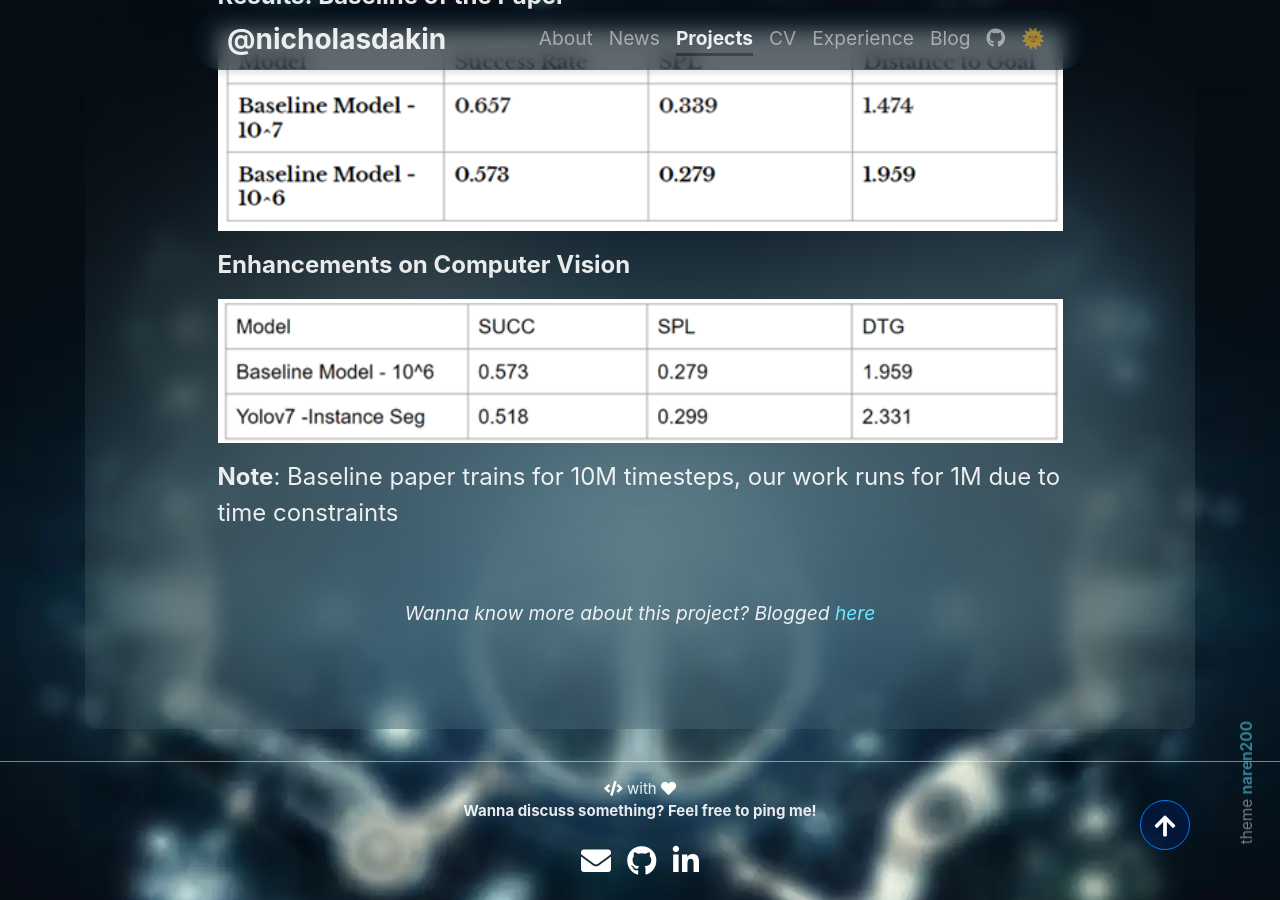
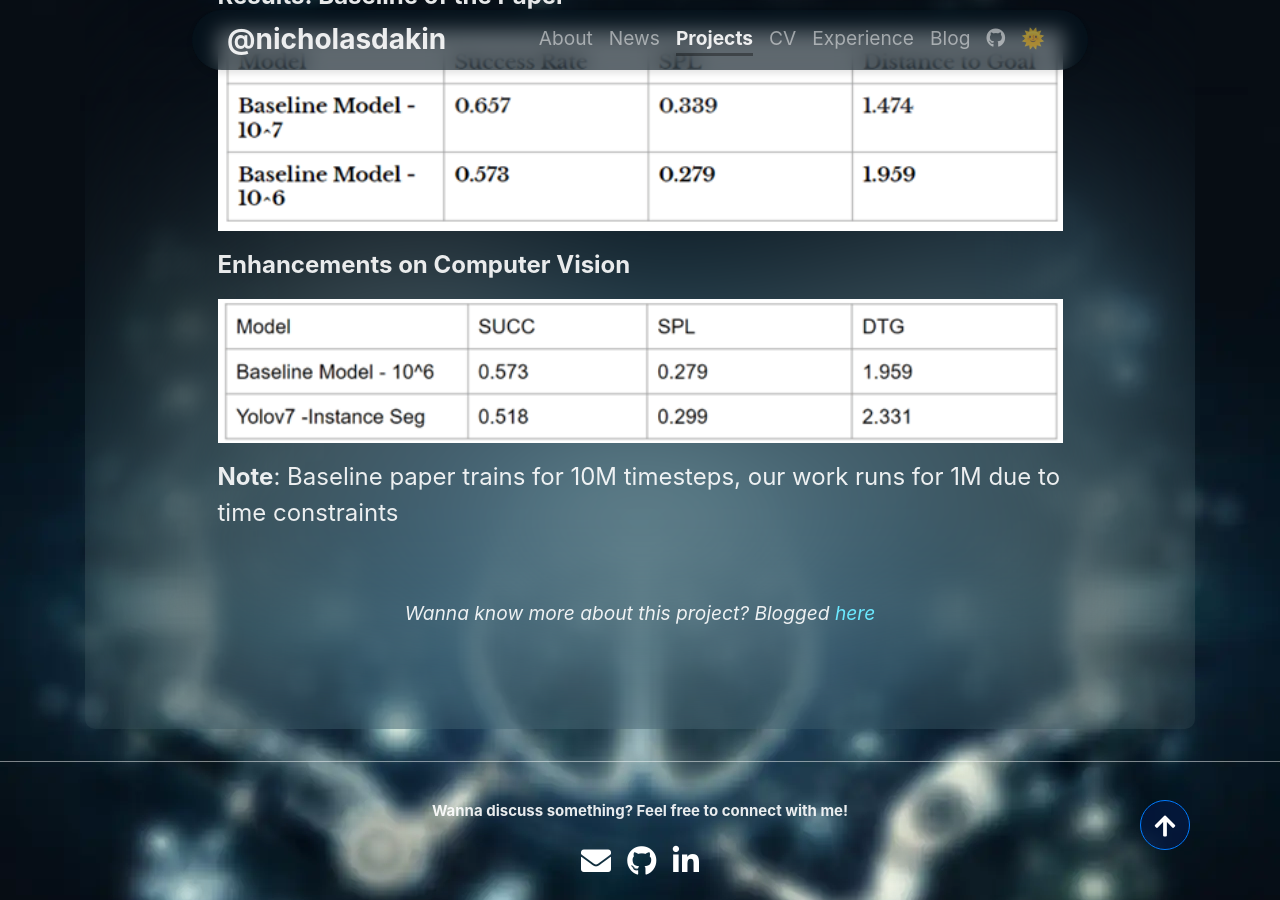
Before and after one commit to nicholasdakin/nicholasdakin.github.io, a Jekyll site: the page built from _projects/ObjectGoalNav.md, in a window 1280 px wide and 900 px high, scrolled down 867 px. Built offline with Jekyll 4.4.1, drawn with Linux system fonts in a browser that asks for light colours; nearby versions of some CDN libraries.

Commit message:
Updated footer

```diff
--- a/_includes/footer.html
+++ b/_includes/footer.html
@@ -1,22 +1,22 @@
 <footer class="mt-auto py-3 text-center">
 <hr>
   <p style="font-size: 15px" text-muted mb-2 >
-    <i class="fas fa-code"></i> with <i class="fas fa-heart"></i>
+    <!--<i class="fas fa-code"></i> with <i class="fas fa-heart"></i>-->
     <br>
-    <strong>Wanna discuss something? Feel free to ping me!</strong>
+    <strong>Wanna discuss something? Feel free to connect with me!</strong>
   </p>
 
   {% include social.html %}
 
-  {%- assign theme_name = "naren200" -%}
-  {%- assign theme_repo = "https://github.com/naren200/naren200.github.io" -%}
+  {%- assign theme_name = "nicholasdakin" -%}
+  {%- assign theme_repo = "https://github.com/nicholasdakin/nicholasdakin.github.io" -%}
 
   <button id="scrollTopButton" class="btn btn-primary" style="display: none;">
     <i class="fas fa-arrow-up"></i>
   </button>
 
-  <small id="attribution">
+  <!--<small id="attribution">
     theme <a href="{{ theme_repo }}">{{ theme_name }}</a>
-  </small>
+  </small>-->
 
 </footer>
```
